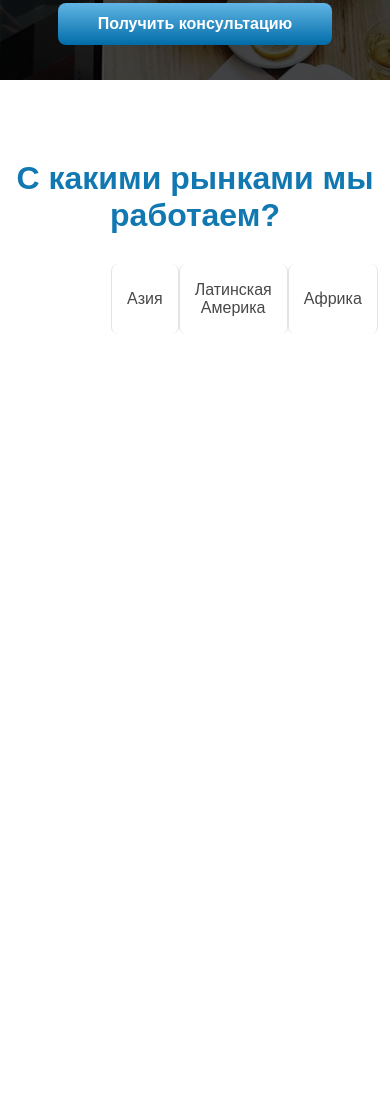
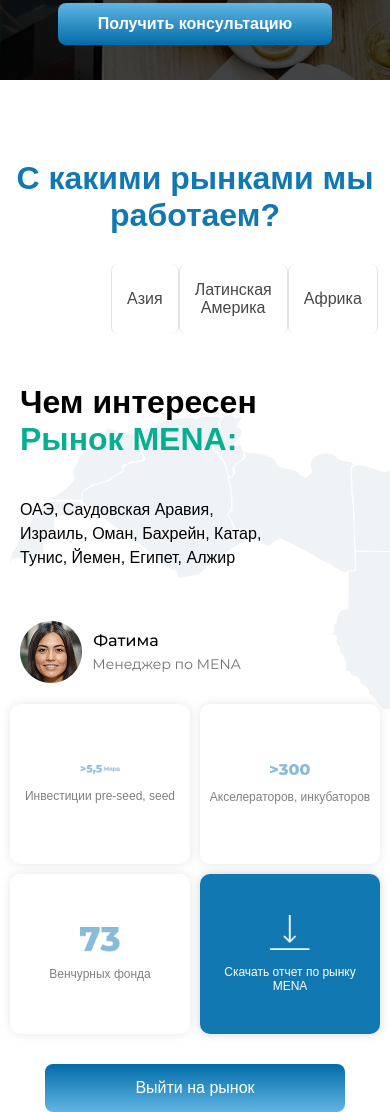
Before and after one commit to habibullohtuganov-ctrl/projact, a plain HTML site: page index.html in a window 390 px wide. Shown: the part 3070-4182 px from the top of the page. Before the commit the page ends 3404 px from the top, so only its background shows below. Drawn offline with Linux system fonts and the light colour scheme.

Commit message:
fifth commit

```diff
--- a/index.html
+++ b/index.html
@@ -135,6 +135,54 @@
         </div>
     </div>
 
+    <div class="gll">
+        <div class="gll1">
+            <div class="gll2">
+                <h1>Чем интересен<br>
+                    <span style="color: rgba(7, 175, 145, 1);">Рынок MENA:</span></h1>
+                <p>ОАЭ, Саудовская Аравия,
+                    Израиль, Оман, Бахрейн, Катар,
+                    Тунис, Йемен, Египет, Алжир</p>
+                <button>Выйти на рынок</button>
+                <img src="Group 763.png">
+            </div>
+            <div class="gll3">
+                  <div class="gll4">
+                    <img src="./Group 764.png" class="img3">
+                    <p>Инвестиции pre-seed, seed</p>
+                  </div>
+                  <div class="gll4">
+                    <img src="./_300.png">
+                    <p>Акселераторов, инкубаторов</p>
+                  </div>
+                  <div class="gll4">
+                    <img src="./73.png">
+                    <p>Венчурных фонда</p>
+                  </div>
+                  <div class="gll5">
+                    <img src="./Group 661.png">
+                    <p>Скачать отчет
+по рынку MENA</p>
+                  </div>
+            </div>
+        </div>
+    </div>
+            <div class="bll">
+            <button class="button1">Выйти на рынок</button>
+            </div>
+
+            <!-- <div class="tll">
+                <h1>Об акселераторе IT бизнеса</h1>
+                <p>Программа акселератора расчитана на 8 недель интенсивного онлайн  курса с вебинарами приглашенных экспертов по международным рынкам, разборами ваших идей и проектов </p>
+                <div class="tll1">
+                    <div class="tll2">
+                        <img src="./3 (2).png">
+                    </div>
+                    <div class="tll2"></div>
+                    <div class="tll2"></div>
+                </div>
+            </div> -->
+
 </body>
 
 </html>
--- a/style.css
+++ b/style.css
@@ -1,16 +1,18 @@
-*{
+* {
     margin: 0;
     padding: 0;
     font-family: sans-serif;
 }
-.all{
+
+.all {
     width: 100%;
     height: 600px;
-    background: linear-gradient(rgba(0, 0, 0, 0.703)),url("./uae-4-2048x1367\ 2.png");
+    background: linear-gradient(rgba(0, 0, 0, 0.703)), url("./uae-4-2048x1367\ 2.png");
     background-repeat: no-repeat;
     background-size: 100%;
 }
-.all1{
+
+.all1 {
     max-width: 1200px;
     margin: auto;
     display: flex;
@@ -19,21 +21,25 @@
     justify-content: space-between;
     color: white;
 }
-.all2{
+
+.all2 {
     display: flex;
     gap: 30px;
 }
-.all1 button{
+
+.all1 button {
     padding: 10px 30px;
     background: linear-gradient(rgba(7, 175, 145, 1));
     color: white;
     border: none;
     border-radius: 8px;
 }
-.img1{
+
+.img1 {
     display: none;
 }
-.all4{
+
+.all4 {
     color: white;
     max-width: 1200px;
     margin: auto;
@@ -43,27 +49,32 @@
     justify-content: center;
     padding-top: 60px;
 }
-.all4 button{
+
+.all4 button {
     width: 150px;
     padding: 13px 20px;
     border: none;
     border-radius: 8px;
-       background: linear-gradient(rgba(1, 108, 168, 1),rgba(97, 181, 228, 1));
+    background: linear-gradient(rgba(1, 108, 168, 1), rgba(97, 181, 228, 1));
     color: white;
 }
-.all4 h1{
+
+.all4 h1 {
     font-size: 44px;
 }
-.all5{
+
+.all5 {
     display: none;
 }
-.hrt{
+
+.hrt {
     max-width: 1200px;
     margin: auto;
     padding-top: 80px;
     color: rgba(17, 120, 178, 1);
 }
-.zll{
+
+.zll {
     max-width: 1200px;
     margin: auto;
     display: flex;
@@ -71,20 +82,24 @@
     align-items: center;
     padding-top: 30px;
 }
-.zll1{
+
+.zll1 {
     display: flex;
     flex-direction: column;
     gap: 20px;
     width: 470px;
 }
-.zll1 h4{
+
+.zll1 h4 {
     color: rgba(17, 120, 178, 1);
 }
-.zll1 p{
+
+.zll1 p {
     color: gray;
-    line-height:23px;
+    line-height: 23px;
 }
-.zll1 button{
+
+.zll1 button {
     width: 190px;
     padding: 13px;
     color: white;
@@ -92,17 +107,20 @@
     border: none;
     border-radius: 8px;
 }
-.ccc{
+
+.ccc {
     padding-top: 150px;
 }
-.sll{
+
+.sll {
     max-width: 1200px;
     margin: auto;
     display: flex;
     gap: 30px;
     padding-top: 50px;
 }
-.sll1{
+
+.sll1 {
     width: 270px;
     height: 200px;
     margin: auto;
@@ -115,12 +133,15 @@
     border-radius: 10px;
     box-shadow: 0px 0px 10px rgb(214, 214, 214);
 }
-.img2{
+
+.img2 {
     padding-top: 10px;
 }
-.zll8{
+
+.zll8 {
     display: none;
 }
+
 .fll {
     width: 100%;
     height: 500px;
@@ -130,6 +151,7 @@
     background-position: center;
     margin-top: 50px;
 }
+
 .fll1 {
     display: flex;
     justify-content: center;
@@ -138,6 +160,7 @@
     margin: auto;
     height: 100%;
 }
+
 .fll2 {
     text-align: center;
     display: flex;
@@ -145,6 +168,7 @@
     align-items: center;
     gap: 20px;
 }
+
 .fll2 h1 {
     background-color: #07af91;
     color: white;
@@ -154,11 +178,13 @@
     line-height: 1.4;
     width: 900px;
 }
+
 .fll2 p {
     color: white;
     font-size: 18px;
     text-shadow: 1px 1px 4px rgba(0, 0, 0, 0.5);
 }
+
 .fll2 button {
     width: auto;
     padding: 12px 40px;
@@ -170,14 +196,16 @@
     font-weight: bold;
     font-size: 16px;
 }
-.rll{
+
+.rll {
     max-width: 1200px;
     margin: auto;
     display: flex;
     align-items: center;
     padding-top: 30px;
 }
-.rll1{
+
+.rll1 {
     width: 240px;
     background: linear-gradient(rgba(136, 187, 216, 1));
     padding: 15px;
@@ -186,7 +214,8 @@
     display: flex;
     justify-content: center;
 }
-.rll2{
+
+.rll2 {
     width: 240px;
     background: linear-gradient(rgba(238, 241, 244, 1));
     padding: 15px;
@@ -198,33 +227,143 @@
     justify-content: center;
 
 }
-@media(max-width:600px)
-{
-    .all{
-        background: linear-gradient(rgba(0, 0, 0, 0.703)),url("./uae-4-2048x1367\ 2.png");
+
+.gll {
+    max-width: 1200px;
+    margin: auto;
+    padding-top: 50px;
 }
-    .all2{
+
+.gll1 {
+    display: flex;
+    justify-content: space-between;
+    background-image: url(Vector\ \(23\).png);
+    background-repeat: no-repeat;
+}
+
+.gll2 {
+    display: flex;
+    flex-direction: column;
+    gap: 40px;
+    align-items: start;
+}
+
+.gll2 p {
+    width: 250px;
+    line-height: 24px;
+    color: rgba(0, 0, 0, 1);
+}
+
+.gll3 {
+    width: 50%;
+    display: flex;
+    flex-wrap: wrap;
+    gap: 15px;
+    justify-content: center;
+    padding: 10px;
+    box-sizing: border-box;
+}
+
+.gll4, .gll5 {
+    width: 240px;
+    height: 180px;
+    border-radius: 10px;
+    display: flex;
+    flex-direction: column;
+    gap: 15px;
+    align-items: center;
+    justify-content: center;
+    background-color: white;
+    text-align: center;
+}
+.gll4 {
+    box-shadow: 0px 0px 10px rgba(158, 157, 157, 0.26);
+    color: gray;
+}
+.gll5 {
+    background: #1178B2;
+    box-shadow: 0px 0px 10px rgba(158, 157, 157, 0.44);
+    color: white;
+}
+.gll4 p, .gll5 p {
+    font-size: 14px;
+}
+
+.gll2 button {
+    padding: 15px 40px;
+    background: linear-gradient(rgba(1, 108, 168, 1), rgba(97, 181, 228, 1));
+    border: none;
+    border-radius: 8px;
+    color: white;
+}
+
+.bll button{
     display: none;
 }
-    .img1{
+.tll{
+    max-width: 1200px;
+    margin: auto;
+    text-align: center;
+    display: flex;
+    flex-direction: column;
+    gap: 40px;
+    padding-top: 50px;
+}
+.tll h1{
+    color: #016ca8;
+    font-size: 44px;
+}
+.tll p{
+    width: 800px;
+    font-size: 20px;
+    margin: auto;
+    line-height: 29px;
+    color: rgb(87, 87, 87);
+}
+.tll1{
+    display: flex;
+    gap: 40px;
+}
+.tll2{
+    margin: auto;
+    width: 280px;
+    height: 340px;
+    box-shadow: 0px 0px 10px rgba(183, 183, 183, 0.624);
+    border-radius: 10px;
+}
+@media(max-width:600px) {
+    .all {
+        background: linear-gradient(rgba(0, 0, 0, 0.703)), url("./uae-4-2048x1367\ 2.png");
+    }
+
+    .all2 {
+        display: none;
+    }
+
+    .img1 {
         display: block;
     }
-    .all3{
+
+    .all3 {
         display: flex;
         gap: 10px;
     }
-    .all4{
+
+    .all4 {
         display: flex;
         flex-direction: column;
         text-align: center;
     }
-    .all4 h1{
+
+    .all4 h1 {
         font-size: 32px;
     }
-    .all4 button{
+
+    .all4 button {
         margin: auto;
     }
-    .all5{
+
+    .all5 {
         display: block;
         background-color: white;
         color: rgba(7, 175, 145, 1);
@@ -234,58 +373,115 @@
         align-items: center;
         border-radius: 10px;
     }
-    .all4 h3{
+
+    .all4 h3 {
         width: 300px;
         display: flex;
         margin: auto;
     }
-    .hrt{
+
+    .hrt {
         margin: auto;
         text-align: center;
     }
-    .zll{
+
+    .zll {
         display: flex;
         flex-direction: column;
     }
-    .zll1{
+
+    .zll1 {
         width: 350px;
         text-align: center;
         line-height: 60px;
     }
-    .zll1 button{
+
+    .zll1 button {
         margin: auto;
     }
-    .zll8{
+
+    .zll8 {
         display: block;
         margin: auto;
     }
-    .xll{
+
+    .xll {
         display: none;
     }
-    .zll1 img{
+
+    .zll1 img {
         width: 350px;
     }
-    .sll{
+
+    .sll {
         display: flex;
         flex-direction: column;
 
     }
-    .fll2 h1{
+
+    .fll2 h1 {
         width: 300px;
         font-size: 26px;
     }
-    .rll{
+
+    .rll {
         align-items: center;
         width: 360px;
         text-align: center;
     }
-    .rll1{
+
+    .rll1 {
         height: 40px;
     }
-    .rll2{
+
+    .rll2 {
         width: 90px;
         height: 40px;
         align-items: center;
         border-radius: 7px;
     }
+
+    .gll1 {
+        display: flex;
+        flex-direction: column;
     }
+
+     .gll4, .gll5 {
+        width: 180px;
+        height: 160px;
+    }
+    .gll2 {
+        margin-left: 20px;
+    }
+
+    .gll3 {
+        gap: 10px;
+        width: 100%;
+    }
+.gll4 img, .gll5 img {
+        width: 40px;
+        height: auto;
+    }
+    .bll button{
+        display: block;
+        background: linear-gradient(rgba(1, 108, 168, 1), rgba(97, 181, 228, 1));
+        border: none;
+        border-radius: 8px;
+        width: 300px;
+        margin: auto;
+        margin-top: 20px;
+        padding: 15px;
+        color: white;
+        font-size: 16px;
+    }
+.gll4 p, .gll5 p {
+        font-size: 12px;
+        width: 90%;
+    }
+    .gll2 button {
+        display: none;
+    }
+    .img3{
+        width: 80px;
+    }
+}
```
Also changed, not shown: 3 (2).png (added), 73.png (added), Group 661.png (added), Group 763.png (added), Group 764.png (added), Vector (23).png (added), _300.png (added). Lines whose indentation alone changed are shown as unchanged.
